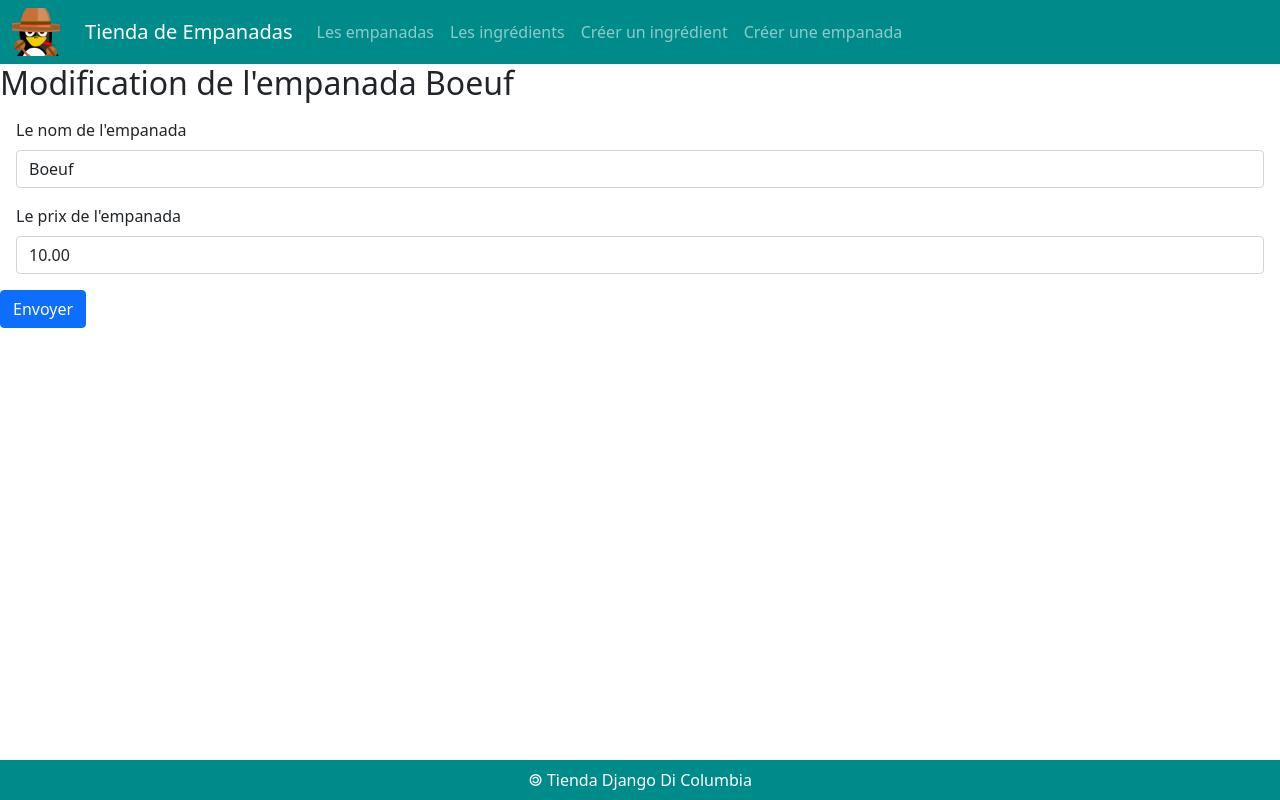
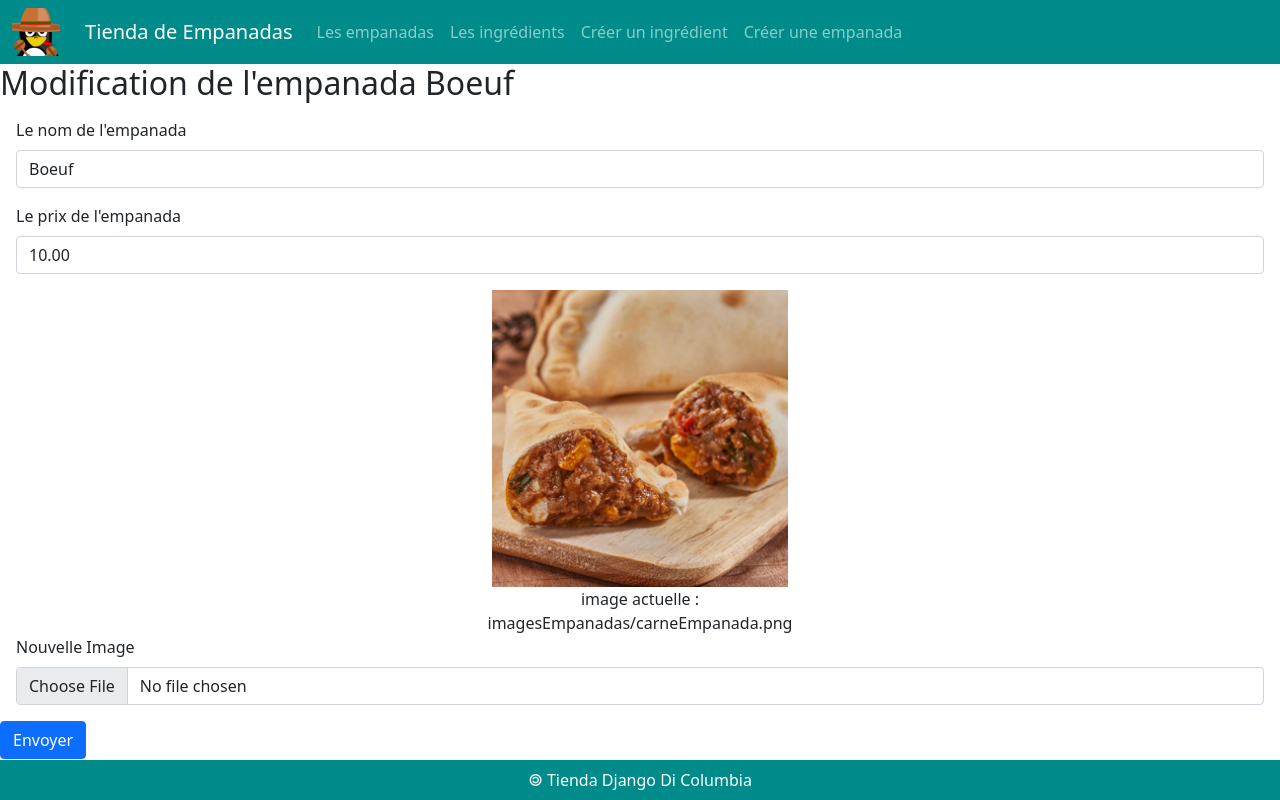
Before and after one commit to Gokasoon/Tienda, a Django app: page /empanada/1/update/ in a window 1280 px wide. Run offline with Django 5.2, Linux system fonts and the light colour scheme; data comes from the database, SQL or seed files in the repository; both versions use the stored data as it was after the commit.

Commit message:
img implementation + css

```diff
--- a/tienda/empanadas/templates/empanadas/formulaireModificationEmpanada.html
+++ b/tienda/empanadas/templates/empanadas/formulaireModificationEmpanada.html
@@ -2,7 +2,7 @@
 {% block title %}Modification de l'empanada{{empanada.nomEmpanada}}{% endblock %}
 {% block main %}
 <h2>Modification de l'empanada {{empanada.nomEmpanada}}</h2>
-<form action="/empanada/{{empanada.idEmpanada}}/updated/" method="post">
+<form action="/empanada/{{empanada.idEmpanada}}/updated/" method="post" enctype="multipart/form-data">
     {% csrf_token %}
     <div class="m-3">
         <label for="id_nomEmpanada" class="form-label">
@@ -16,6 +16,16 @@
         </label>
         <input id="id_prix" name="prix" value="{{empanada.prix}}" type="number" step=".01" maxlength="50" required class="form-control"/>
     </div>
+    <div class="m-3">
+        <figure class="w-25 text-center m-auto">
+            <img src="{{MEDIA_URL}}{{empanada.image}}" class="image-fluid" style="width: 95%;"/>
+            <figcaption>image actuelle : {{empanada.image}} </figcaption>
+        </figure>
+        <label for="id_image" class="form-label">
+            Nouvelle Image
+        </label>
+        <input id="id_image" name="image" type="file" accept="image/*" class="form-control"/>
+    </div>
     <button type="submit" class="btn btn-primary">
         Envoyer
     </button>
--- a/tienda/empanadas/views.py
+++ b/tienda/empanadas/views.py
@@ -47,7 +47,8 @@ def modifierEmpanada(request, empanada_id) :
     emp = Empanada.objects.get(idEmpanada = empanada_id)
     form = EmpanadaForm(request.POST, instance=emp)
     if form.is_valid() :
-        form.save()
+        emp.image = request.FILES['image']
+        emp.save()
         return redirect('/empanada/%d' % empanada_id)
     else :
         return render(
@@ -106,6 +107,7 @@ def creerEmpanada(request) :
         emp = Empanada()
         emp.nomEmpanada = nomEmp
         emp.prix = prixEmp
+        emp.image = request.FILES['image']
         emp.save()
         return empanada(request, emp.idEmpanada)
     else :
```
Also changed, not shown: tienda/empanadas/templates/empanadas/empanada.html (+8 -1 lines), tienda/empanadas/templates/empanadas/formulaireCreationEmpanada.html (+7 -1 lines), tienda/db.sqlite3, tienda/images/imagesEmpanadas/default_izE31na.png (added), tienda/images/imagesEmpanadas/humitaEmpanada_oa3E5YX.png (added), tienda/images/imagesEmpanadas/jamonEmpanada_eXhnFD5.png (added).
